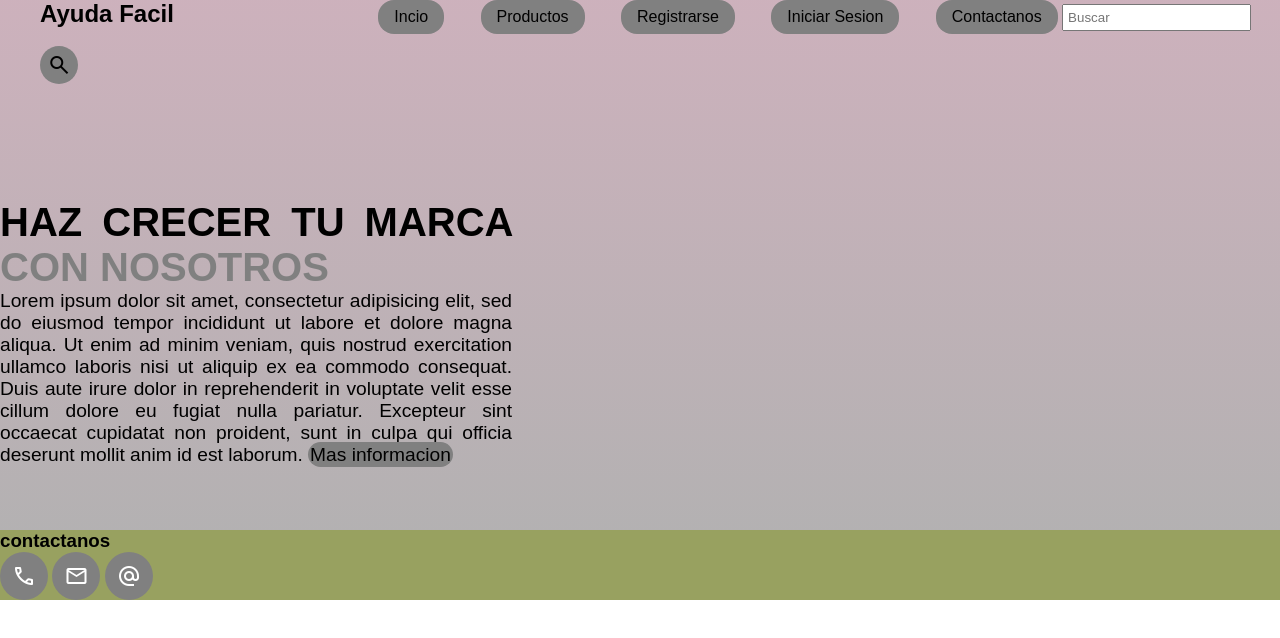
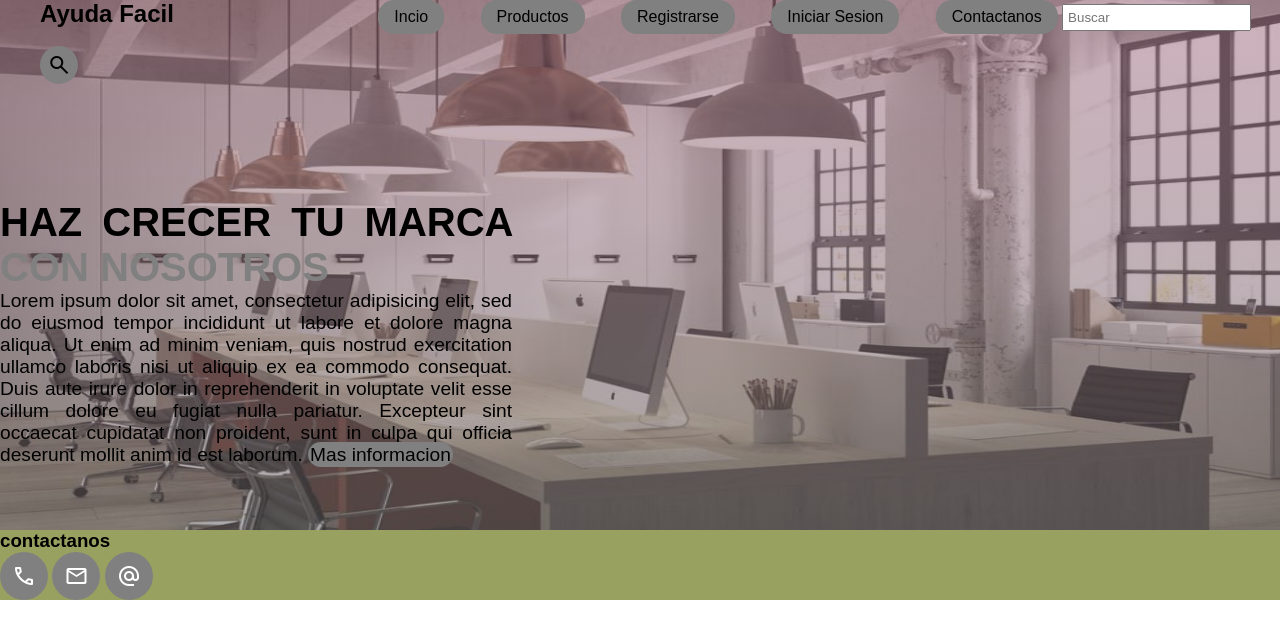
Before and after one commit to viteripro/Banner_1, a plain HTML site: page index.html in a window 1280 px wide. Drawn offline with nearby package versions, Linux system fonts and the light colour scheme.

Commit message:
Update styles.css

```diff
--- a/styles.css
+++ b/styles.css
@@ -4,7 +4,7 @@
 }
 
 body{
-    background: linear-gradient(rgba(155,100,122,0.5), rgba(100,100,100,0.5)), url(fondo.jpg);
+    background: linear-gradient(rgba(155,100,122,0.5), rgba(100,100,100,0.5)), url(../img/fondo.jpg);
     background-repeat: no-repeat;
     background-size: 104% 108%;
 	font-family: sans-serif;
```
